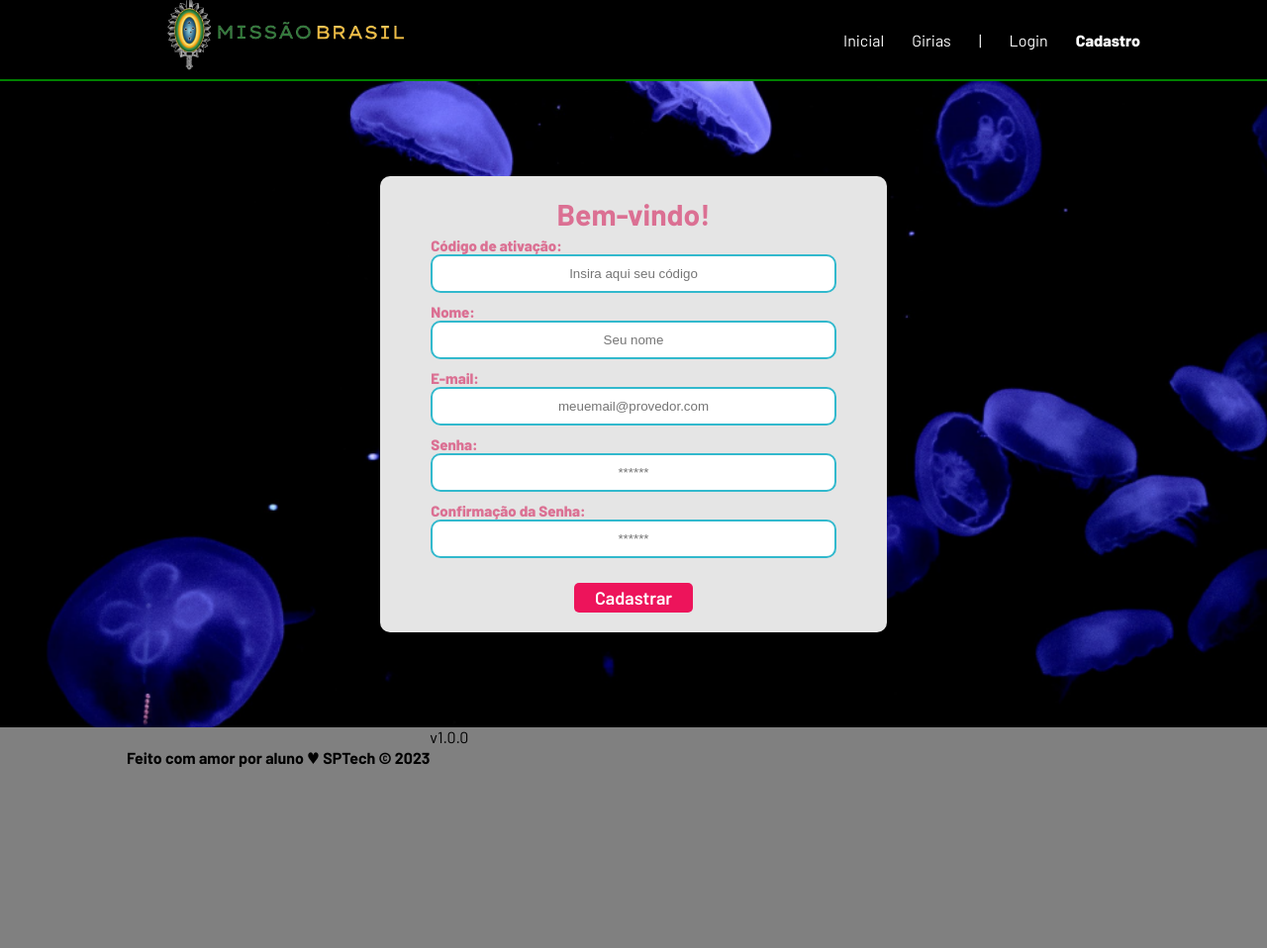
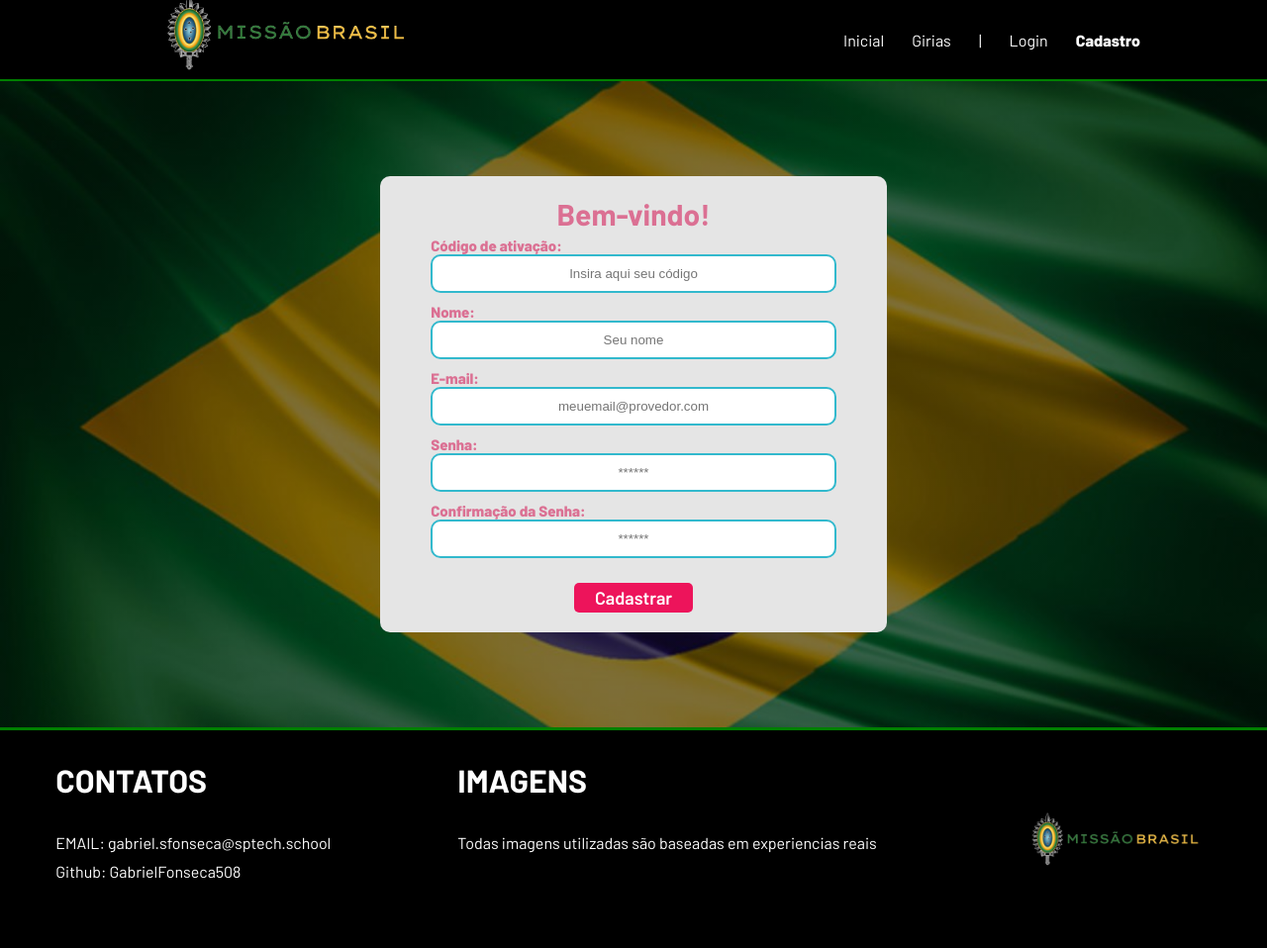
Before and after one commit to GabrielFonseca508/MissaoBrasil, a website: page public/cadastro.html in a window 1280 px wide. Shown: the whole page at 99% size. Before the commit the page ends 800 px from the top, so only its background shows below. Drawn offline with Linux system fonts and the light colour scheme; no server answers.

Commit message:
plano de fundo login,cadastro

```diff
--- a/public/cadastro.html
+++ b/public/cadastro.html
@@ -87,12 +87,27 @@
   </div>
 
   <!--footer inicio-->
-  <div class="footer">
-    <div class="container">
-      <h4>Feito com amor por aluno &hearts; SPTech &copy; 2023</h4>
-      <span class="version">v1.0.0</span>
-    </div>
-  </div>
+  <footer>
+            <div class="footer_box">
+                <div class="footer_content">
+                    <div class="midias">
+                        <h1>CONTATOS</h1>
+                        <span>EMAIL: gabriel.sfonseca@sptech.school</span>
+
+                        <span>Github: GabrielFonseca508</span>
+                    </div>
+                    <div class="servicosF">
+                        <h1>IMAGENS</h1>
+                        <span>Todas imagens utilizadas são baseadas em experiencias reais</span>
+
+                    </div>
+                    <div class="recebaNovidades">
+                       <img src="assets/Images/Logo_MissaoBrasil.png" alt="">
+                    </div>
+                </div>
+
+            </div>
+        </footer>
   <!--footer fim-->
 </body>
 
--- a/public/css/estilo.css
+++ b/public/css/estilo.css
@@ -263,8 +263,12 @@ body {
 
 .login {
   height: var(--tamanho-login);
-  background-image: url('../assets/imgs/bg-jelly-fish-para-home.png');
+  background-image: url('../assets/Images/bandeiraBrasil.jpg');
   background-size: cover;
+  color: white;
+  background-image: linear-gradient(rgba(0,0,0,0.5), rgba(0,0,0,0.5)), url('../assets/Images/bandeiraBrasil.jpg');
+
+
 }
 
 .login .container {
```
Also changed, not shown: public/girias.html (+21 -6 lines), public/login.html (+21 -6 lines).
